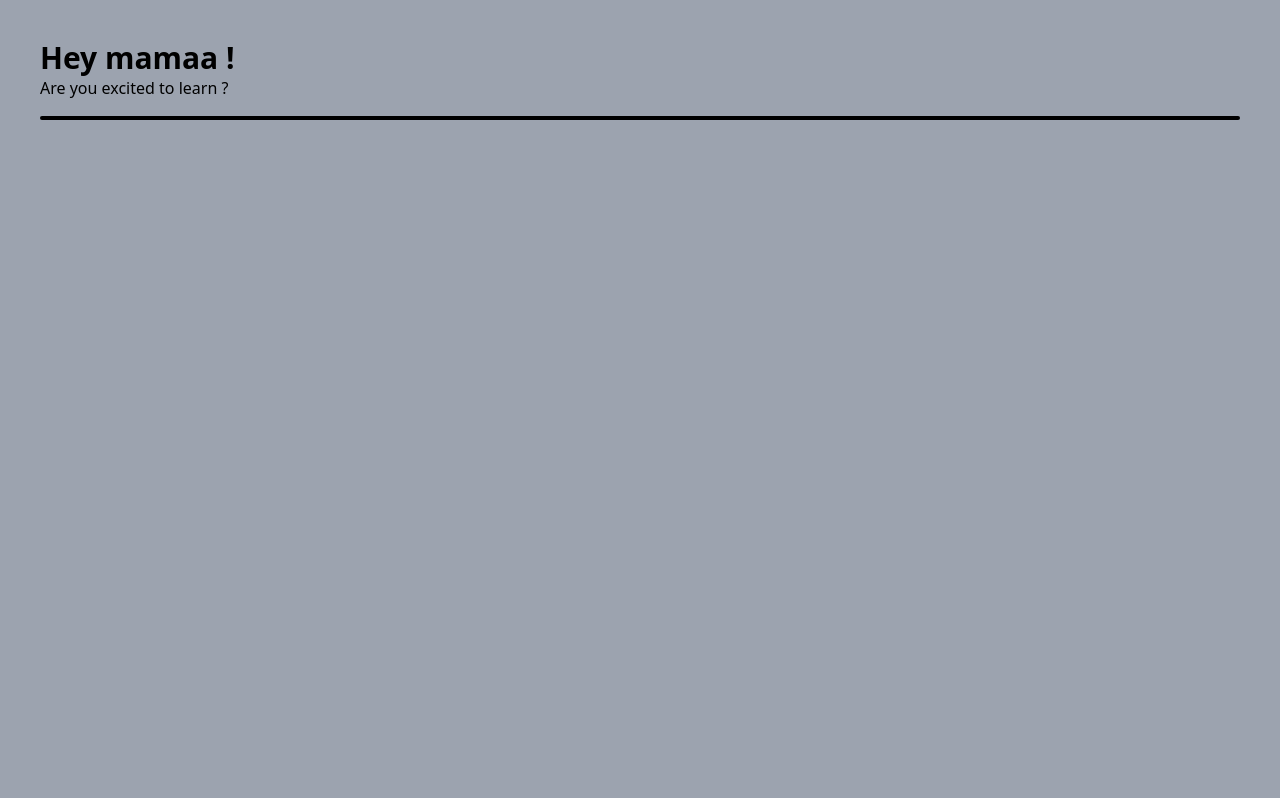
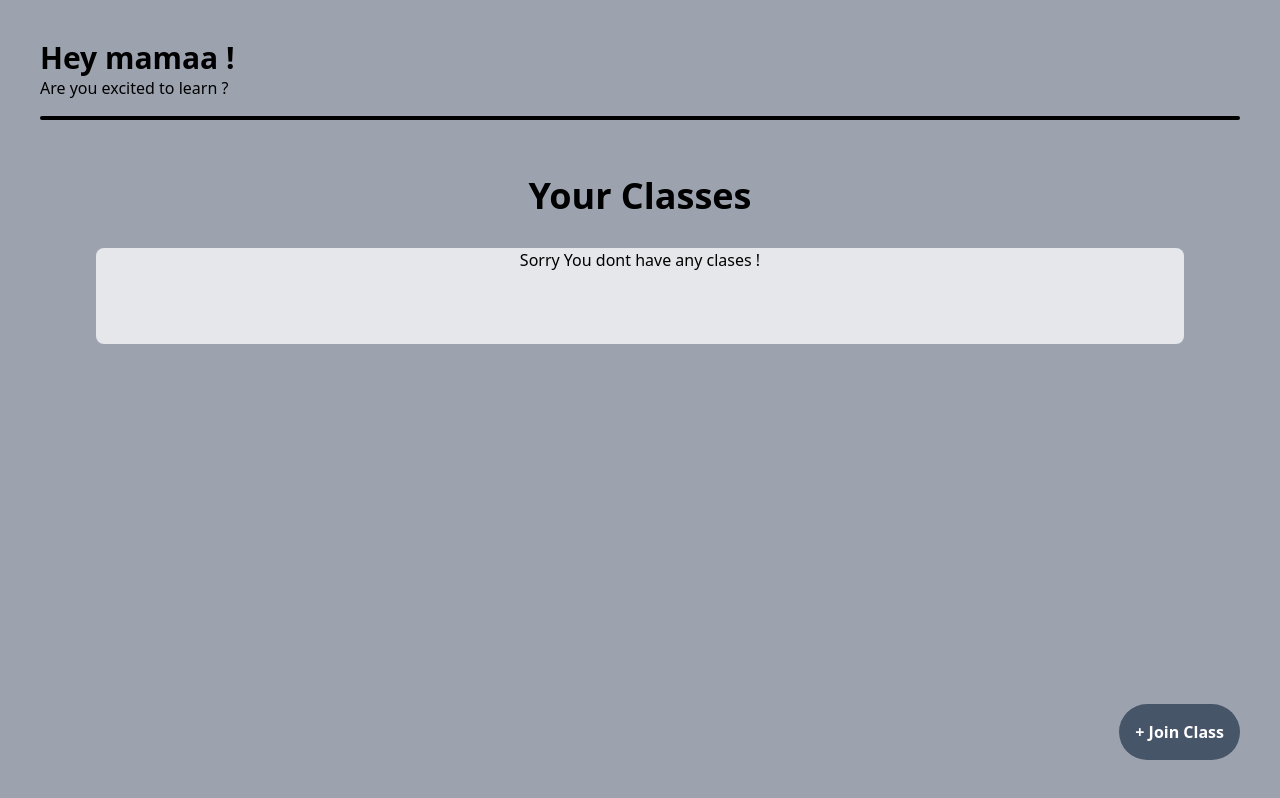
Before and after one commit to frostedkitsune/lvlup, a Next.js app: page / in a window 1280 px wide. Built offline with nearby package versions, Linux system fonts and the light colour scheme.

Commit message:
Created Dashboard UI

```diff
--- a/src/app/page.tsx
+++ b/src/app/page.tsx
@@ -3,16 +3,24 @@ import React from "react";
 const Home = () => {
   return (
     <main className="bg-gray-400 min-h-screen">
-      <header className="h-12 w-[100vw] p-10 justify-between text-black">
-        <h1 className="text-3xl font-bold">Hey mamaa !</h1>
-        <p>Are you excited to learn ?
-        </p>
+      <header className="w-[100vw] p-10 justify-between text-black mb-4">
+        <h2 className="text-3xl font-bold">Hey mamaa !</h2>
+        <p>Are you excited to learn ?</p>
         <div className="h-1 rounded-full bg-black w-full mt-4"></div>
       </header>
-      <section>
-
+      <section className="px-24">
+        <h1 className="text-4xl text-center text-black font-extrabold mb-8">
+          Your Classes
+        </h1>
+        <div className="bg-gray-200 min-h-24 w-full rounded-lg">
+          <p className="text-center text-black my-auto">Sorry You dont have any clases !</p>
+        </div>
       </section>
-      <footer></footer>
+      <footer className="fixed bottom-10 right-10">
+        <button className="bg-slate-600 hover:bg-slate-600/40 hover:shadow-md hover:shadow-black/70 p-4 rounded-full text-white font-extrabold">
+          + Join Class
+        </button>
+      </footer>
     </main>
   );
 };
```
